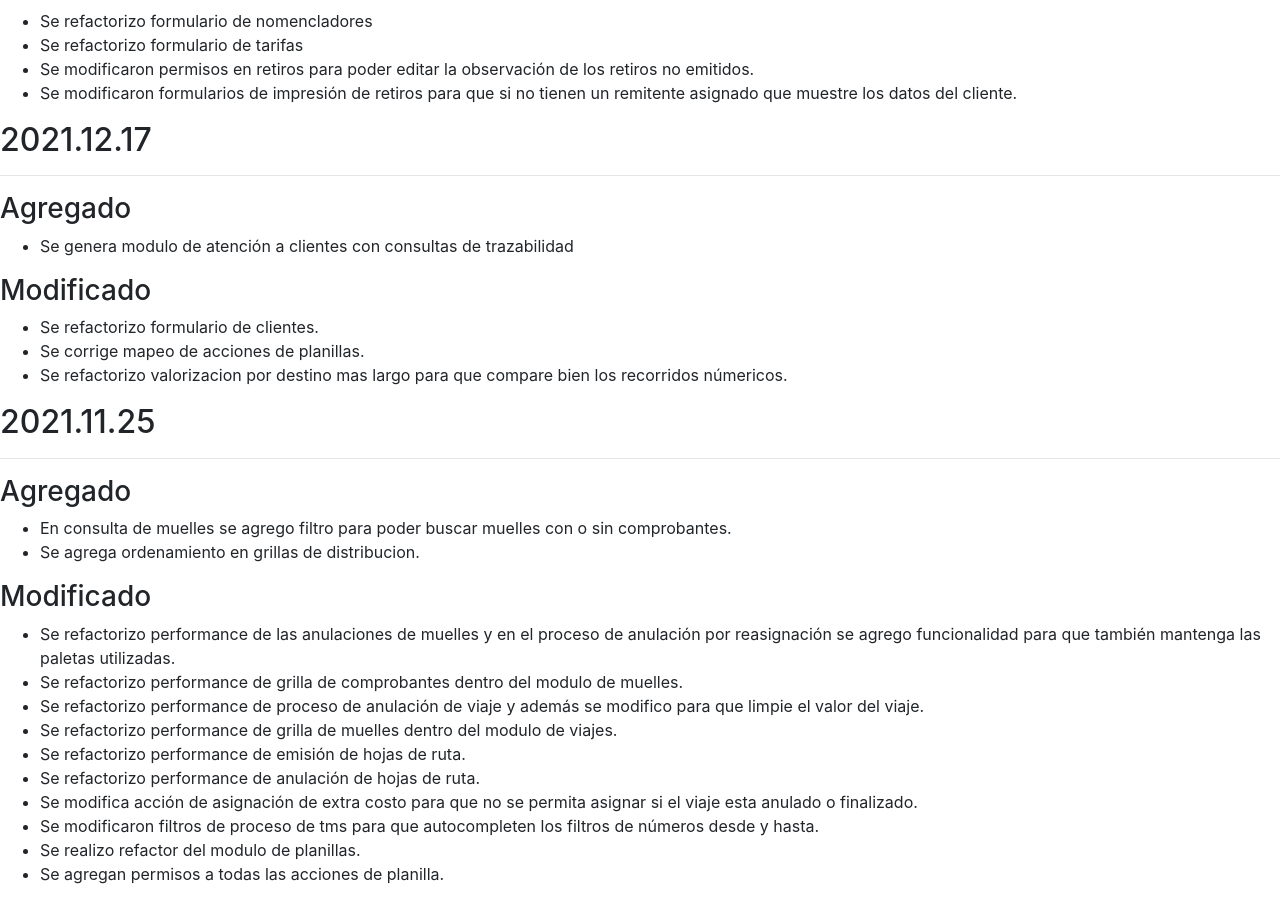
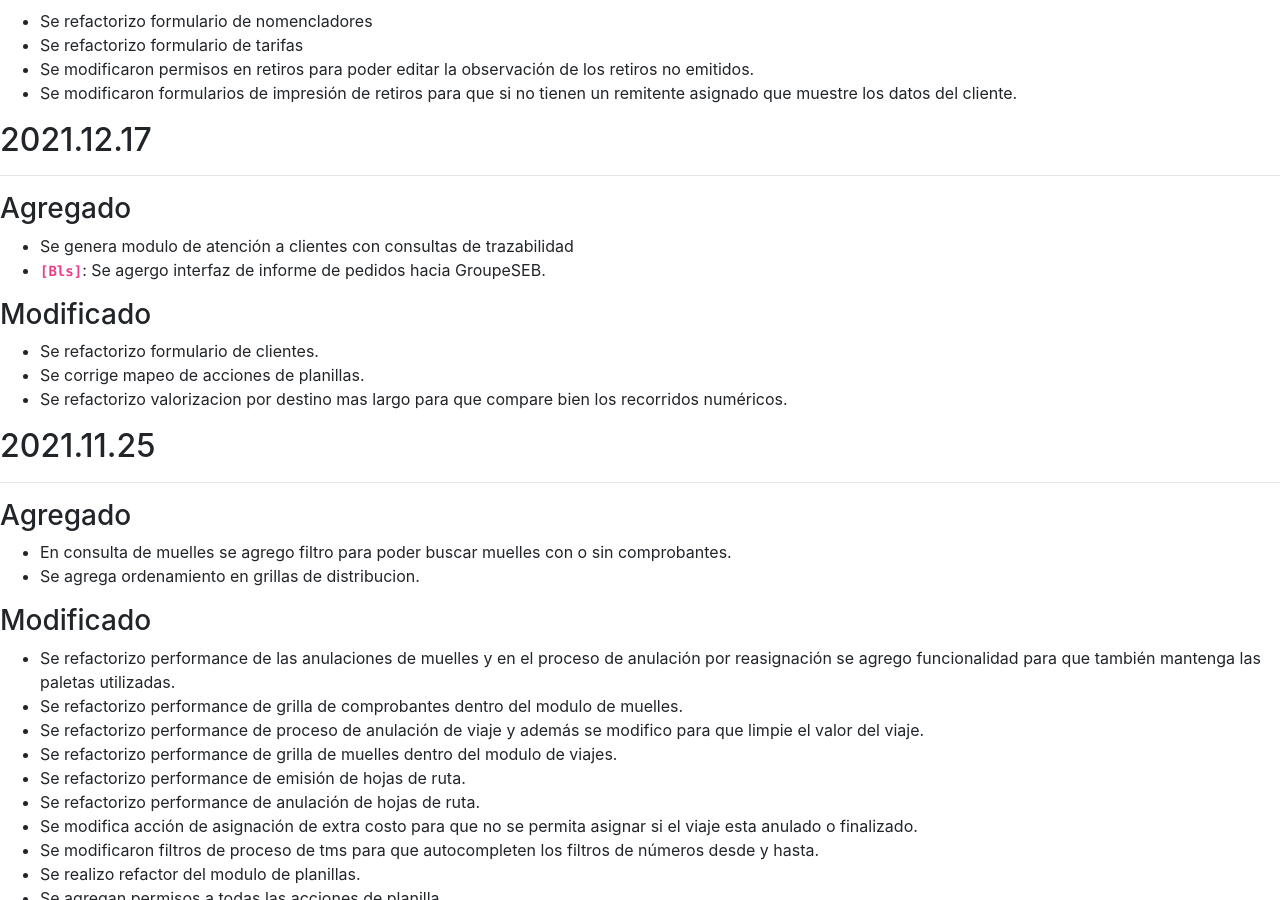
Before and after one commit to brainsys-arsaad/versionado, a Jekyll site: the page built from registro-cambios.markdown, in a window 1280 px wide and 900 px high, scrolled down 483 px. Built offline with Jekyll 4.4.1, drawn with Linux system fonts in a browser that asks for light colours.

Commit message:
Update registro-cambios.markdown

```diff
--- a/registro-cambios.markdown
+++ b/registro-cambios.markdown
@@ -72,11 +72,12 @@ El formato esta basado en [Keep a Changelog](https://keepachangelog.com/es-ES/1.
 ---
 ### Agregado
 - Se genera modulo de atención a clientes con consultas de trazabilidad
+- **`[Bls]`**: Se agergo interfaz de informe de pedidos hacia GroupeSEB.
 
 ### Modificado
 - Se refactorizo formulario de clientes.
 - Se corrige mapeo de acciones de planillas.
-- Se refactorizo valorizacion por destino mas largo para que compare bien los recorridos númericos.
+- Se refactorizo valorizacion por destino mas largo para que compare bien los recorridos numéricos.
 
 ## 2021.11.25
 ---
```
